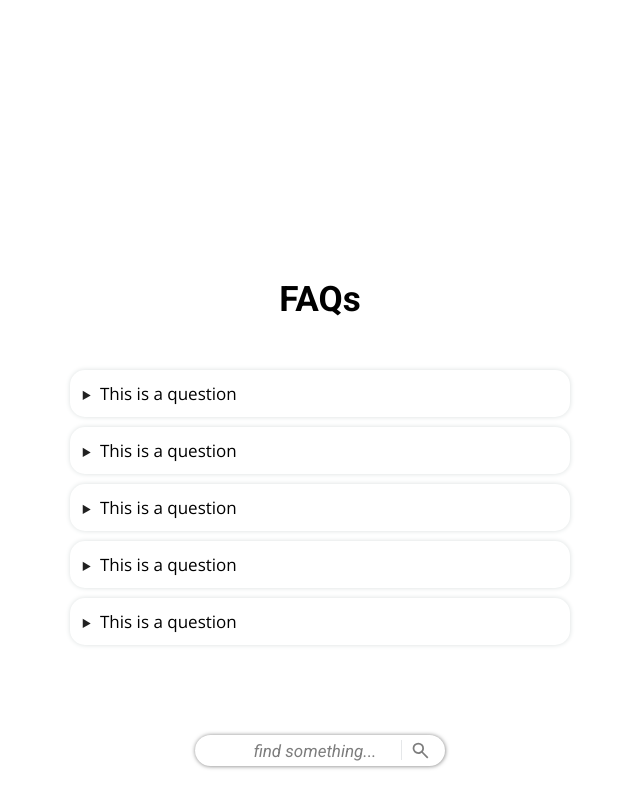
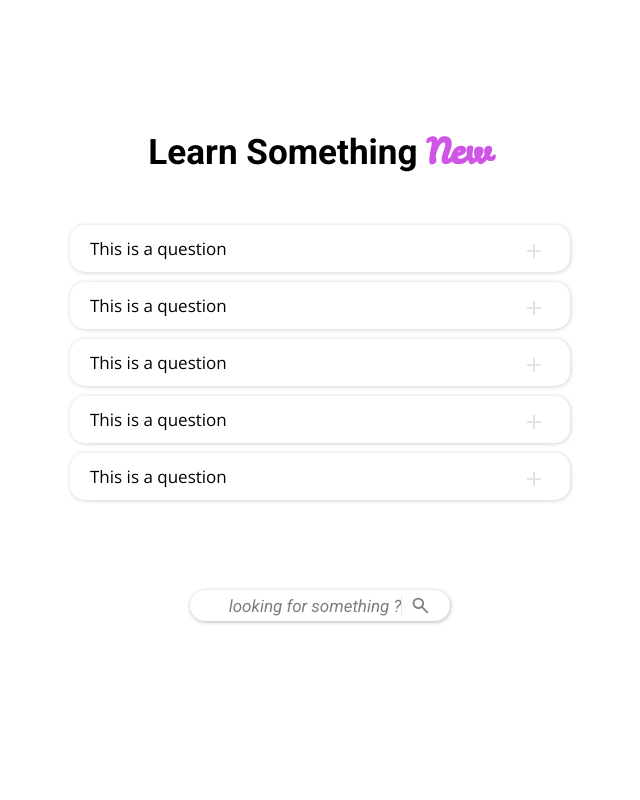
Before and after one commit to kelvin00000/skincare-plugg-website, a plain HTML site: page index.html in a window 1280 px wide. Shown: the part 4020-4820 px from the top of the page, without its empty margins (320-960 px from the left). Drawn offline with nearby package versions, Linux system fonts and the light colour scheme; a web font is replaced by a local one.

Commit message:
section 4 redesign

```diff
--- a/CSS/Home/HomeSection4.css
+++ b/CSS/Home/HomeSection4.css
@@ -26,7 +26,7 @@ main{
             width: 100%;
             height: fit-content;
             min-height: 80%;
-            margin-top: 300px;
+            margin-top: 150px;
             margin-bottom: 100px;
 
             .section-4-top{
@@ -35,6 +35,11 @@ main{
                 text-align: center;
                 font-family: var(--text-regular1);
                 font-size: 30px;
+
+                span{
+                    font-family: var(--text-stylish1);
+                    color: var(--accent-color);
+                }
             }
 
             .section-4-middle{
@@ -59,30 +64,42 @@ main{
                         height: fit-content;
                         border-radius: 15px;
                         font-size: 17px;
-                        box-shadow: .1px 0px 5px #dadfdf;
+                        box-shadow: .5px .5px 4px rgba(0, 0, 0, 0.2);
                         overflow: hidden;
                         z-index: 5;
                         transition: height 1s ease-in-out;
 
                         .question{
+                            display: flex;
                             min-height: 35px;
+                            max-height: 35px;
                             margin-top: 12px;
-                            margin-left: 30px;
-                            margin-bottom: 0px;
+                            margin-left: 20px;
                             list-style-position: outside;
                             z-index: 5;
+
+                            svg{
+                                margin-left: 61%;
+                                padding: 2px 2px;
+                                background: inherit;
+                                border-radius: 50%;
+                                transition: all .3s ease-in-out;
+                            }
+                            svg:hover{
+                                fill: var(--text-color-secondary);
+                                background: var(--secondary-background-color);
+                            }
                         }
                         summary::marker{
-                            font-size: 14px;
-                            color: var(--text-color-main);
+                           color: white;
                         }
                         .answer{
                             width: 94%;
                             padding: 7px 10px;
                             border-radius: 15px;
-                            margin-left: 7px;
-                            margin-bottom: 8px;
-                            background: var(--background-color);
+                            margin-left: 4.9px;
+                            margin-bottom: 5px;
+                            background: #f3f7f7;
                             font-size: 15px;
                             text-wrap: wrap;
                             transition: height 1s ease-in-out;
@@ -113,10 +130,10 @@ main{
 
                 input{
                     height: 31px;
-                    width: 250px;
+                    width: 260px;
                     border-radius: 30px;
                     border: none;
-                    box-shadow: .3px .3px 4px var(--text-color-secondary);
+                    box-shadow: .5px 1px 4px rgba(0, 0, 0, 0.29);
                     background-color: var(--background-color-main);
                     text-align: center;
                     font-family: var(--text-regular1);
--- a/index.html
+++ b/index.html
@@ -134,47 +134,57 @@
 
             <section class="section-4">
                 <div class="section-4-top">
-                    <h3>FAQs</h3>
+                    <h3>Learn Something <span>New</span></h3>
                 </div>
                 <div class="section-4-middle">
                     <div class="faq">
                         <details data-tab="1">
-                            <summary  class="question">This is a question</summary>
+                            <summary  class="question">This is a question
+                                <svg xmlns="http://www.w3.org/2000/svg" height="24px" viewBox="0 -960 960 960" width="24px" fill="#e3e3e3"><path d="M440-440H200v-80h240v-240h80v240h240v80H520v240h-80v-240Z"/></svg>
+                            </summary>
                             <p class="answer">
                            Lorem ipsum dolor sit amet consectetur adipisicing elit. Corrupti quidem quae autem quos in sint totam explicabo numquam ex quaerat, id debitis. Reprehenderit repellat, qui quis numquam magni alias veritatis, provident similique aliquam, minus modi possimus. Minus facere, quaerat repudiandae, consectetur amet vel id eius inventore possimus voluptas sint optio.  Lorem ipsum dolor, sit amet consectetur adipisicing elit. Porro mollitia facilis saepe deserunt architecto est assumenda corrupti obcaecati sapiente excepturi, cum odit sunt quod nobis atque unde ad repellendus totam dignissimos harum tenetur blanditiis aut placeat. Beatae cum sint id aliquam. Magnam ipsa ipsam id, sapiente aspernatur doloremque officiis harum.</p>
                         </details>
                    </div>
                    <div class="faq">
                        <details data-tab="2">
-                            <summary  class="question">This is a question</summary>
+                            <summary  class="question">This is a question
+                                <svg xmlns="http://www.w3.org/2000/svg" height="24px" viewBox="0 -960 960 960" width="24px" fill="#e3e3e3"><path d="M440-440H200v-80h240v-240h80v240h240v80H520v240h-80v-240Z"/></svg>
+                            </summary>
                             <p class="answer">
                            Lorem ipsum dolor sit amet consectetur adipisicing elit. Corrupti quidem quae autem quos in sint totam explicabo numquam ex quaerat, id debitis. Reprehenderit repellat, qui quis numquam magni alias veritatis, provident similique aliquam, minus modi possimus. Minus facere, quaerat repudiandae, consectetur amet vel id eius inventore possimus voluptas sint optio.  Lorem ipsum dolor, sit amet consectetur adipisicing elit. Porro mollitia facilis saepe deserunt architecto est assumenda corrupti obcaecati sapiente excepturi, cum odit sunt quod nobis atque unde ad repellendus totam dignissimos harum tenetur blanditiis aut placeat. Beatae cum sint id aliquam. Magnam ipsa ipsam id, sapiente aspernatur doloremque officiis harum.</p>
                         </details>
                    </div>
                    <div class="faq">
                         <details data-tab="3">
-                            <summary  class="question">This is a question</summary>
+                            <summary  class="question">This is a question
+                                <svg xmlns="http://www.w3.org/2000/svg" height="24px" viewBox="0 -960 960 960" width="24px" fill="#e3e3e3"><path d="M440-440H200v-80h240v-240h80v240h240v80H520v240h-80v-240Z"/></svg>
+                            </summary>
                             <p class="answer">
                            Lorem ipsum dolor sit amet consectetur adipisicing elit. Corrupti quidem quae autem quos in sint totam explicabo numquam ex quaerat, id debitis. Reprehenderit repellat, qui quis numquam magni alias veritatis, provident similique aliquam, minus modi possimus. Minus facere, quaerat repudiandae, consectetur amet vel id eius inventore possimus voluptas sint optio.  Lorem ipsum dolor, sit amet consectetur adipisicing elit. Porro mollitia facilis saepe deserunt architecto est assumenda corrupti obcaecati sapiente excepturi, cum odit sunt quod nobis atque unde ad repellendus totam dignissimos harum tenetur blanditiis aut placeat. Beatae cum sint id aliquam. Magnam ipsa ipsam id, sapiente aspernatur doloremque officiis harum.</p>
                         </details>
                    </div>
                    <div class="faq">
                         <details data-tab="4">
-                            <summary  class="question">This is a question</summary>
+                            <summary  class="question">This is a question
+                                <svg xmlns="http://www.w3.org/2000/svg" height="24px" viewBox="0 -960 960 960" width="24px" fill="#e3e3e3"><path d="M440-440H200v-80h240v-240h80v240h240v80H520v240h-80v-240Z"/></svg>
+                            </summary>
                             <p class="answer">
                            Lorem ipsum dolor sit amet consectetur adipisicing elit. Corrupti quidem quae autem quos in sint totam explicabo numquam ex quaerat, id debitis. Reprehenderit repellat, qui quis numquam magni alias veritatis, provident similique aliquam, minus modi possimus. Minus facere, quaerat repudiandae, consectetur amet vel id eius inventore possimus voluptas sint optio.  Lorem ipsum dolor, sit amet consectetur adipisicing elit. Porro mollitia facilis saepe deserunt architecto est assumenda corrupti obcaecati sapiente excepturi, cum odit sunt quod nobis atque unde ad repellendus totam dignissimos harum tenetur blanditiis aut placeat. Beatae cum sint id aliquam. Magnam ipsa ipsam id, sapiente aspernatur doloremque officiis harum.</p>
                         </details>
                    </div>
                    <div class="faq">
                         <details data-tab="1">
-                            <summary  class="question">This is a question</summary>
+                            <summary  class="question">This is a question
+                                <svg xmlns="http://www.w3.org/2000/svg" height="24px" viewBox="0 -960 960 960" width="24px" fill="#e3e3e3"><path d="M440-440H200v-80h240v-240h80v240h240v80H520v240h-80v-240Z"/></svg>
+                            </summary>
                             <p class="answer">
                            Lorem ipsum dolor sit amet consectetur adipisicing elit. Corrupti quidem quae autem quos in sint totam explicabo numquam ex quaerat, id debitis. Reprehenderit repellat, qui quis numquam magni alias veritatis, provident similique aliquam, minus modi possimus. Minus facere, quaerat repudiandae, consectetur amet vel id eius inventore possimus voluptas sint optio.  Lorem ipsum dolor, sit amet consectetur adipisicing elit. Porro mollitia facilis saepe deserunt architecto est assumenda corrupti obcaecati sapiente excepturi, cum odit sunt quod nobis atque unde ad repellendus totam dignissimos harum tenetur blanditiis aut placeat. Beatae cum sint id aliquam. Magnam ipsa ipsam id, sapiente aspernatur doloremque officiis harum.</p>
                         </details>
                    </div>
                 </div>
                 <div class="section-4-bottom">
-                    <input type="text" id="search" placeholder="find something...">
+                    <input type="text" id="search" placeholder="looking for something ?">
                     <button id="search-btn"><svg xmlns="http://www.w3.org/2000/svg" height="24px" viewBox="0 -960 960 960" width="24px" fill="#e3e3e3"><path d="M784-120 532-372q-30 24-69 38t-83 14q-109 0-184.5-75.5T120-580q0-109 75.5-184.5T380-840q109 0 184.5 75.5T640-580q0 44-14 83t-38 69l252 252-56 56ZM380-400q75 0 127.5-52.5T560-580q0-75-52.5-127.5T380-760q-75 0-127.5 52.5T200-580q0 75 52.5 127.5T380-400Z"/></svg></button>
                 </div>
             </section>
```
Also changed, not shown: Icons/keyboard_arrow_down_24dp_E3E3E3_FILL0_wght400_GRAD0_opsz24.svg (deleted), Icons/plus.svg (added).
